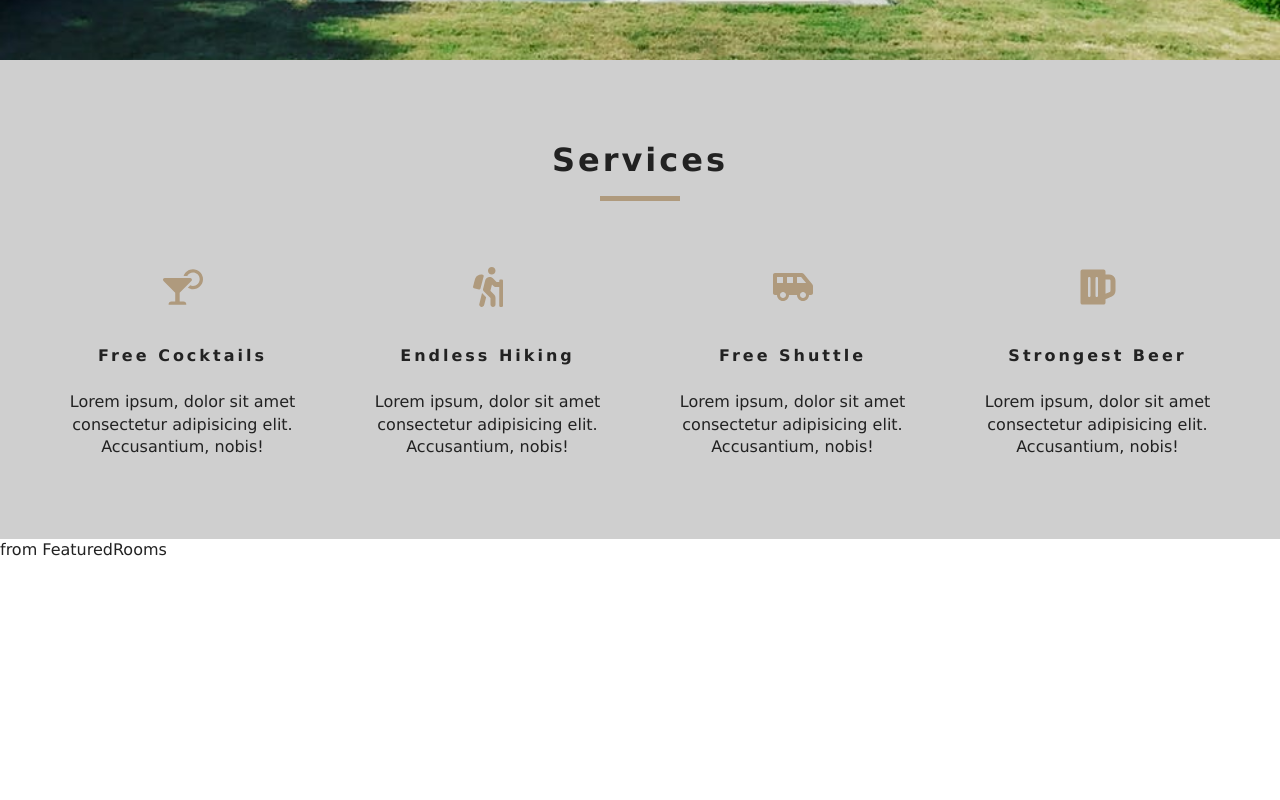
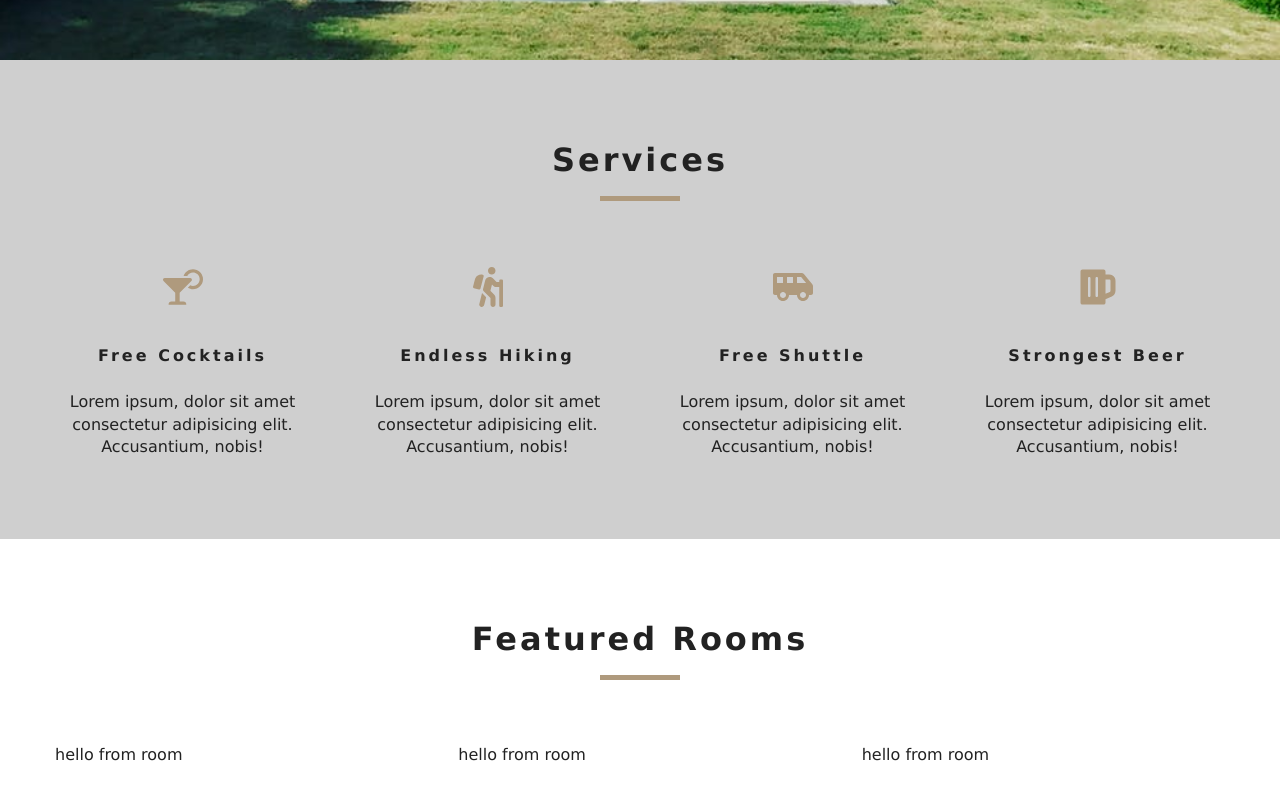
Before and after one commit to SoneThaya/resort-beach, a React (Create React App) app: page / in a window 1280 px wide. Shown: the part 740-1540 px from the top of the page. Before the commit the page ends 1301 px from the top, so only its background shows below. Built offline with nearby package versions, Linux system fonts and the light colour scheme.

Commit message:
set up loading spinner and room component

```diff
--- a/src/components/FeaturedRooms.js
+++ b/src/components/FeaturedRooms.js
@@ -1,17 +1,27 @@
 import React, { Component } from 'react';
 import { RoomContext } from '../context';
+import Loading from './Loading';
+import Room from './Room';
+import Title from './Title'
 
 class FeaturedRooms extends Component {
   static contextType = RoomContext
 
   render() {
-    const { featuredRooms: rooms } = this.context
-    console.log(rooms)
+    let { loading, featuredRooms: rooms } = this.context;
+
+    rooms = rooms.map(room => {
+      return <Room key={room.id} room={room} />
+    })
 
     return (
-      <div>
-        from FeaturedRooms
-      </div>
+      <section className='featured-rooms'>
+        <Title title='featured rooms' />
+        <div className="featured-rooms-center">
+          {loading ? <Loading /> : rooms}
+        </div>
+
+      </section>
     );
   }
 }
--- /dev/null
+++ b/src/components/Loading.js
@@ -0,0 +1,11 @@
+import React from 'react';
+import loadingGif from '../images/gif/loading-arrow.gif'
+
+export default function Loading() {
+  return (
+    <div className='loading'>
+      <h4>rooms data loading...</h4>
+      <img src={loadingGif} alt='loading' />
+    </div>
+  )
+}
--- /dev/null
+++ b/src/components/Room.js
@@ -0,0 +1,9 @@
+import React from 'react'
+
+export default function Room() {
+  return (
+    <div>
+      hello from room
+    </div>
+  )
+}
```
